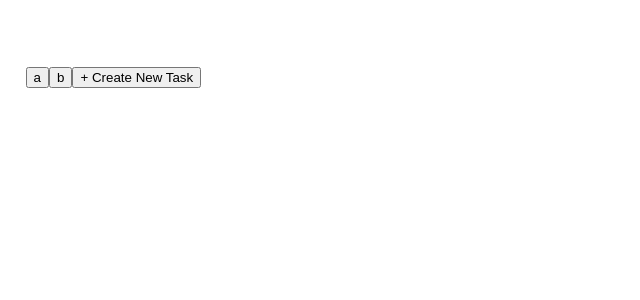
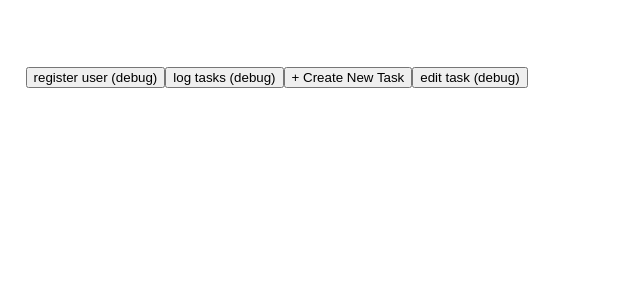
Before and after one commit to steph-beneschan-256/task-tracker, a React (Create React App) app: page / in a window 1280 px wide. Shown: the top 300 px of the page, without its empty margins (0-640 px from the left). Built offline with nearby package versions, Linux system fonts and the light colour scheme; no server answers.

Commit message:
Resolve string formatting bug

```diff
--- a/src/App.js
+++ b/src/App.js
@@ -21,6 +21,17 @@ function App() {
 
   function createNewTask() {
     showEditForm();
+  }
+
+  function debugEditTask() {
+    const taskID = "95b4a972-beb7-49d5-8eab-d10ac45e75c6";
+    const taskData = {
+      "title": "placeholder task",
+      "description": "placeholder description",
+      "completionStatus": "inProgress",
+      "dueDate": "2024-04-21"
+    }
+    showEditForm(taskID, taskData);
   }
 
   function editTask(taskID) {
@@ -105,14 +116,17 @@ function App() {
       <br></br>
 
       <button onClick={registerUser}>
-        a
+        register user (debug)
       </button>
       <button onClick={logTasks}>
-        b
+        log tasks (debug)
       </button>
 
       <button onClick={createNewTask}>
         + Create New Task
+      </button>
+      <button onClick={debugEditTask}>
+        edit task (debug)
       </button>
     </div>
   );
--- a/src/taskCreator.js
+++ b/src/taskCreator.js
@@ -13,9 +13,9 @@ Notes:
 export default function TaskCreator({onTaskSaved, onEditCanceled, userID, taskID, taskData}) {
     const [title, setTitle] = useState(taskData ? taskData["title"] : "");
     const [description, setDescription] = useState(taskData ? taskData["description"] : "");
-    const [dueDate, setDueDate] = useState(taskData ? taskData["dueDate"] : null);
+    const [dueDate, setDueDate] = useState(taskData ? taskData["dueDate"] : "");
     // for <select> element
-    const [usingCustomDueDate, setUsingCustomDueDate] = useState(null);
+    const [usingCustomDueDate, setUsingCustomDueDate] = useState(false);
 
     /*
     Validate the input date string from the <input type="date"> element.
@@ -94,21 +94,21 @@ export default function TaskCreator({onTaskSaved, onEditCanceled, userID, taskID
                         <select defaultValue={"none"} onChange={(e) => {
                             switch(e.target.value) {
                                 case "none":
-                                    setDueDate(null);
+                                    setDueDate("");
                                     setUsingCustomDueDate(false);
                                     break;
                                 case "tomorrow":
-                                    let dateToday = new Date(Date.now());
-                                    dateToday.setDate(dateToday.getDate()+1);
-                                    setDueDate(dateToday);
+                                    let dateTomorrow = new Date(Date.now());
+                                    dateTomorrow.setDate(dateTomorrow.getDate()+1);
+                                    setDueDate(dateTomorrow.toDateString());
                                     setUsingCustomDueDate(false);
                                     break;
                                 case "custom":
-                                    setDueDate(null);
+                                    setDueDate("");
                                     setUsingCustomDueDate(true);
                                     break;
                                 default:
-                                    setDueDate(null);
+                                    setDueDate("");
                                     break;
                             }
                         }}>
```
